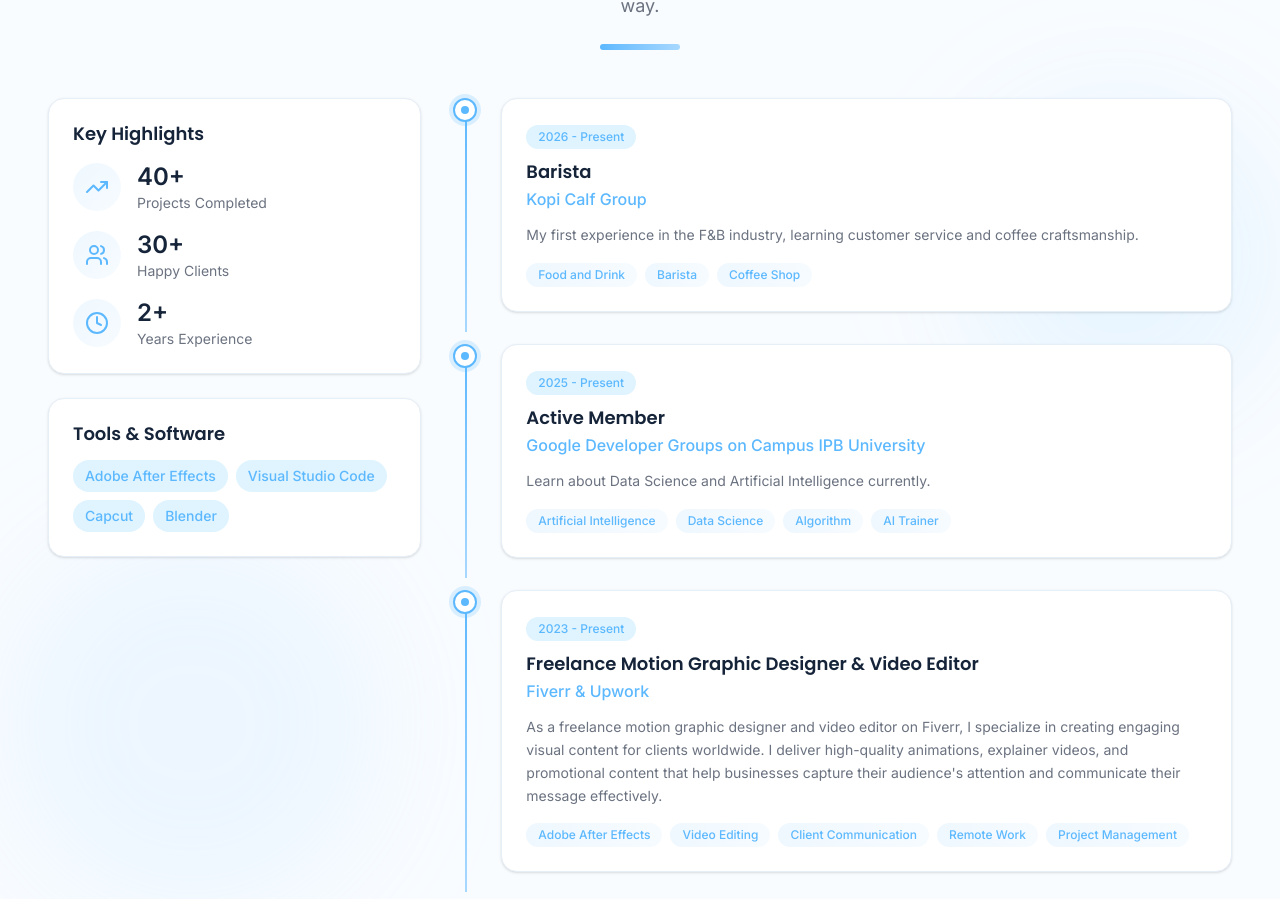
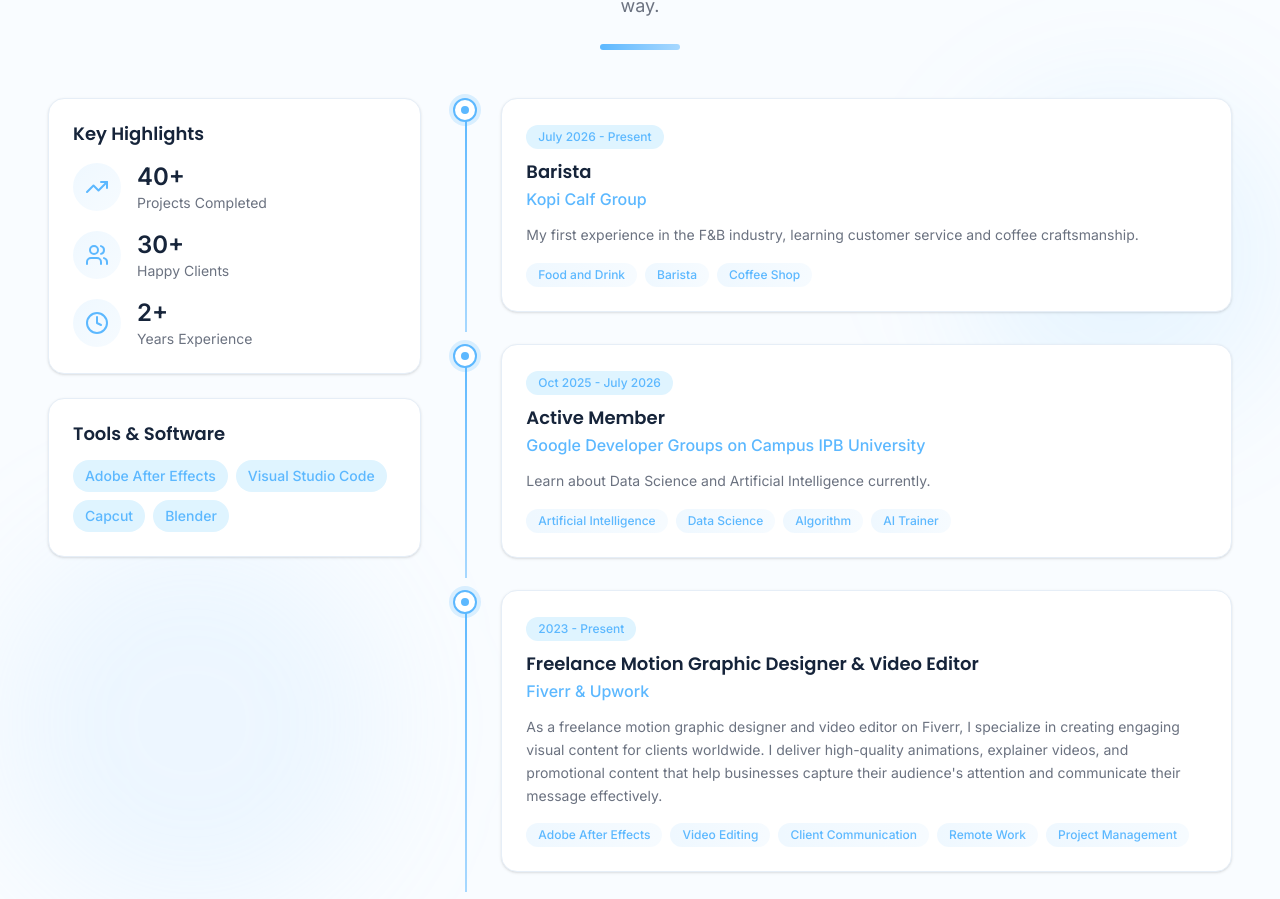
Before and after one commit to Fexie19/PortfolioFexie19, a Next.js app: page / in a window 1280 px wide. Shown: the part 2200-3099 px from the top of the page. Built offline with nearby package versions, Linux system fonts and the light colour scheme.

Commit message:
TanggalExperienceSection.tsx

```diff
--- a/components/sections/ExperienceSection.tsx
+++ b/components/sections/ExperienceSection.tsx
@@ -92,7 +92,7 @@ export function ExperienceSection() {
           {/* Right - Timeline */}
           <div className="lg:col-span-2">
             <TimelineItem
-              date="2026 - Present"
+              date="July 2026 - Present"
               title="Barista"
               company="Kopi Calf Group"
               description="My first experience in the F&B industry, learning customer service and coffee craftsmanship."
@@ -100,7 +100,7 @@ export function ExperienceSection() {
             />
 
             <TimelineItem
-              date="2025 - Present"
+              date="Oct 2025 - July 2026"
               title="Active Member"
               company="Google Developer Groups on Campus IPB University"
               description="Learn about Data Science and Artificial Intelligence currently."
```
